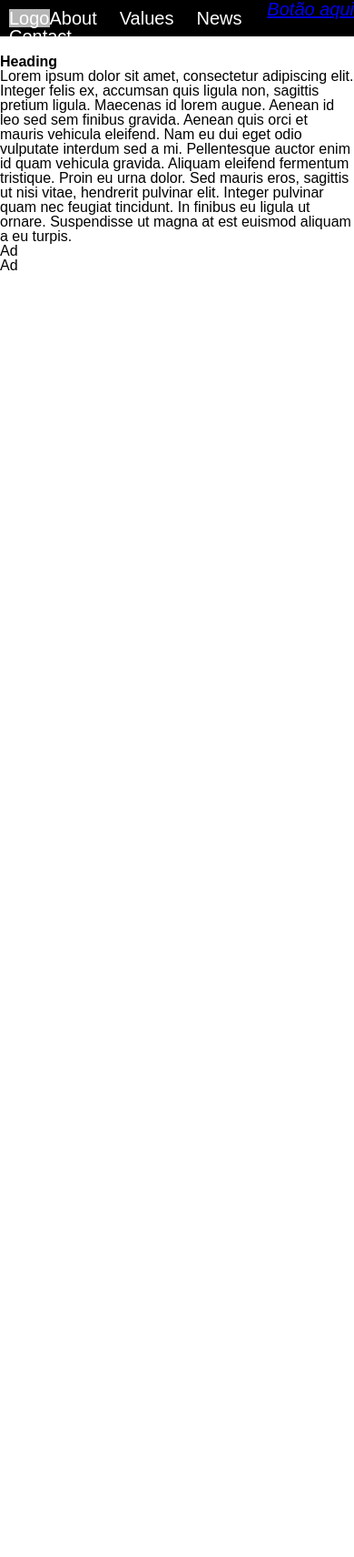
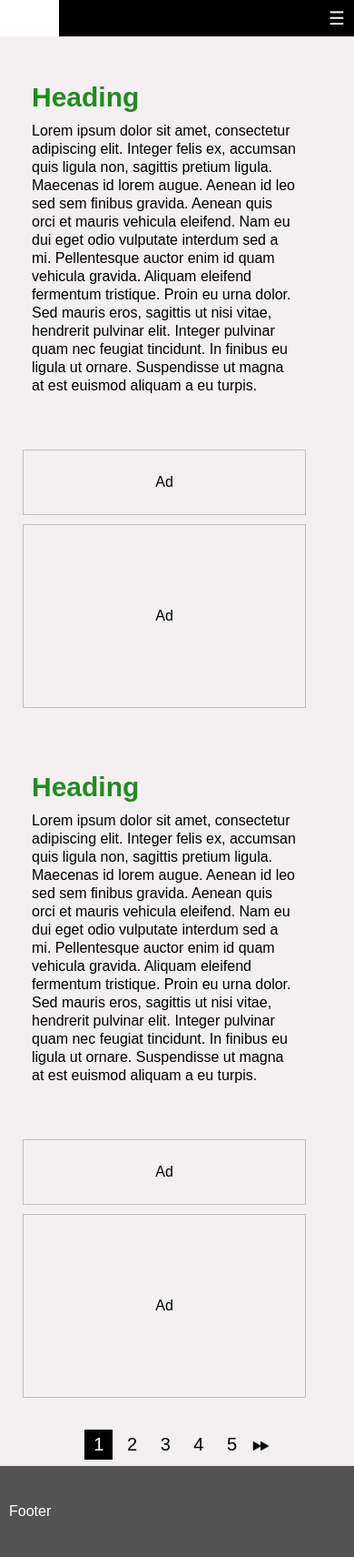
Before and after one commit to guifeliper/Template, a plain HTML site: page index.html in a window 390 px wide. Shown: the whole page at 91% size. Before the commit the page ends 844 px from the top, so only its background shows below. Drawn offline with Linux system fonts and the light colour scheme.

Commit message:
Adding the rest of the page and some responsive design

```diff
--- a/css/style.css
+++ b/css/style.css
@@ -1,9 +1,8 @@
 /*
 Itens que precisam ser feitos:
+
 -Não estou conseguindo deixar o menu com um tamanho de padding adequado e bonito, ele acaba saindo do header
-
 - Não estou conseguindo colocar o toogle menu
-
 - Não estou conseguindo ajudar a lateral, os AD ficam para fora.
 - Como fazer o toogle menu
 
@@ -21,20 +20,22 @@ Itens que precisam ser feitos:
     height: 40px;
     font-size: 20px;
     background-color: #000000;
-    color: #FFFFFF;
 }
-.header .menu {
-    float: left;
-    margin: 10px;
+.header a {
+    text-decoration: none;
+    color: white;
+}
+.header a:hover {
+    background-color: white;
+    color: black;
 }
 
 .header .logo {
-    text-align: center;
     float: left;
     display: inline-block;
     list-style-type: none;
-    background-color: #b5b5b5;
-
+    line-height: 40px;
+    padding: 0 10px;
 }
 
 .header .logo:hover{
@@ -47,7 +48,8 @@ Itens que precisam ser feitos:
     float: left;
     display: inline-block;
     list-style-type: none;
-    margin-right: 25px;
+    line-height: 40px;
+    padding: 0 10px;
 }
 
 .header .itens-menu:hover{
@@ -59,27 +61,42 @@ Itens que precisam ser feitos:
     position: fixed;
     top: 0;
     right: 0;
+    line-height: 40px;
+    padding: 0 10px;
+    color: #FFFFFF;
+    text-decoration: none;
 }
 
-@media only screen and (min-width: 840px){
+#menu-toggle:hover{
+    background-color: #FFFFFF;
+    color:#000000;
+}
+
+.header::after{
+    clear: both;
+    content: '';
+    display: block;
+}
 /* ----- Main -----*/
 .main {
-    display: flex;
     margin-top: 15px;
 }
-.main:after{
+.main::after{
     clear:both;
+    content: '';
+    display: block;
 }
 
 .section::after {
     content: '';
     clear: both;
+    display: block;
 }
 
 /* ----- Content Text -----*/
 .main .text-left{
     float:left;
-    width:60%;
+    width:70%;
     margin-left: 10px;
 }
 
@@ -97,11 +114,10 @@ Itens que precisam ser feitos:
 /* ----- Content ad -----*/
 .main .ad-right{
     float:right;
-    width:30%;
+    width:25%;
     margin: 10px;
 }
-.main .ad-right .ad300x70 {
-    width: 300px;
+.main .ad-right .adSmall {
     height: 70px;
     text-align: center;
     border: 1px #BFBFBF;
@@ -109,8 +125,7 @@ Itens que precisam ser feitos:
     margin-bottom: 10px;
     line-height: 70px;
 }
-.main .ad-right .ad300x200 {
-    width: 300px;
+.main .ad-right .adMid {
     height: 200px;
     text-align: center;
     border: 1px #BFBFBF;
@@ -118,5 +133,90 @@ Itens que precisam ser feitos:
     margin-bottom: 10px;
     line-height: 200px;
 }
+/* ---- nav pages ---- */
+
+
+.page-button{
+    width: 100%;
+    height: 40px;
+    font-size: 20px;
+    text-align: center;
+}
+
+
+.page-button  .itens-page{
+    text-align: center;
+    display: inline-block;
+    list-style-type: none;s
+    line-height: 40px;
+    padding: 5px 10px;
+}
+
+.page-button .itens-page:hover{
+    -ms-transform:scale(1.5,1.5);
+    -webkit-transform:scale(1.5,1.5);
+    -moz-transform:scale(1.5,1.5);
+    -o-transform:scale(1.5,1.5);
+    transform: scale(1.5,1.5);
+    /*usar javascript para apagar atribuir o selected para o hover */
 
 }
+.last-item{
+    background: url(../img/last.png) no-repeat center center;
+    background-size: 20px;
+    max-width:31px;
+    max-height:40px
+}
+.selected{
+    color: #FFFFFF;
+    background-color: #000000;
+}
+/* ----- Footer -----*/
+.footer{
+    background-color: rgba(0, 0, 0, 0.65);
+    width: 100%;
+    height: 100px;
+}
+
+
+.footer p{
+    line-height: 100px;
+    align-content: center;
+    color: #FFFFFF;
+    margin-left: 10px;
+}
+
+
+/* Responsivo */
+@media only screen and (min-width:320px) and (max-width: 600px){
+    body{
+        background-color: rgba(40, 10, 10, 0.06);
+        /*apenas para perceber a mudança */
+    }
+    .menu{
+        display:none;
+    }
+    .main .text-left{
+        float:left;
+        width:80%;
+        margin: 25px;
+        display: inline-block;
+    }
+
+    .main .ad-right{
+        float:left;
+        width:80%;
+        margin: 25px;
+        display: inline-block;
+    }
+
+
+}
+
+@media only screen and (min-width:0px) and (max-width: 320px){
+    body{
+        content: "";
+    }
+    /* colocar todos os elementos ocultos*/
+
+}
--- a/index.html
+++ b/index.html
@@ -6,42 +6,68 @@
         <meta charset="UTF-8">
         <meta name="viewport" content="width=device-width, initial-scale=1">
         <link href="css/style.css" rel="stylesheet">
-        <link href="css/reset-css.css" rel="stylesheet">
+        <!-- é isso? <link href="css/reset-css.css" rel="stylesheet"> -->
+
     </head>
     <body>
         <header>
             <nav class="header">
+                <div class="logo"><a href="#">Logo</a></div>
                 <ul class="menu">
-                    <li class="logo">Logo</li>
-                    <li class="itens-menu">About</li>
-                    <li class="itens-menu">Values</li>
-                    <li class="itens-menu">News</li>
-                    <li class="itens-menu">Contact</li>
+                    <li class="itens-menu"><a href="#">About</a></li>
+                    <li class="itens-menu"><a href="#" >Values</a></li>
+                    <li class="itens-menu"><a href="#">News</a></li>
+                    <li class="itens-menu"><a href="#">Contact</a></li>
                 </ul>
-                 <a id="menu-toggle" href="#" class=""><i> Botão aqui </i></a>
+                <a id="menu-toggle" href="#" class="">☰</a>
             </nav>
         </header>
         <main class="main">
-            <section class="section">
+            <div class="section">
                 <div class="text-left">
-                    <h1 class="big-heading">Heading</h1>
-                    <p class="paragrafo">
+                    <h1>Heading</h1>
+                    <p>
                         Lorem ipsum dolor sit amet, consectetur adipiscing elit. Integer felis ex, accumsan quis ligula non, sagittis pretium ligula. Maecenas id lorem augue. Aenean id leo sed sem finibus gravida. Aenean quis orci et mauris vehicula eleifend. Nam eu dui eget odio vulputate interdum sed a mi. Pellentesque auctor enim id quam vehicula gravida. Aliquam eleifend fermentum tristique. Proin eu urna dolor. Sed mauris eros, sagittis ut nisi vitae, hendrerit pulvinar elit. Integer pulvinar quam nec feugiat tincidunt. In finibus eu ligula ut ornare. Suspendisse ut magna at est euismod aliquam a eu turpis.
                     </p>
                 </div>
 
                 <div class="ad-right">
-                    <div class="ad300x70">Ad</div>
-                    <div class="ad300x200">Ad</div>
+                    <div class="adSmall">Ad</div>
+                    <div class="adMid">Ad</div>
+                </div>
+            </div>
+            <div class="section">
+                <div class="text-left">
+                    <h1>Heading</h1>
+                    <p>
+                        Lorem ipsum dolor sit amet, consectetur adipiscing elit. Integer felis ex, accumsan quis ligula non, sagittis pretium ligula. Maecenas id lorem augue. Aenean id leo sed sem finibus gravida. Aenean quis orci et mauris vehicula eleifend. Nam eu dui eget odio vulputate interdum sed a mi. Pellentesque auctor enim id quam vehicula gravida. Aliquam eleifend fermentum tristique. Proin eu urna dolor. Sed mauris eros, sagittis ut nisi vitae, hendrerit pulvinar elit. Integer pulvinar quam nec feugiat tincidunt. In finibus eu ligula ut ornare. Suspendisse ut magna at est euismod aliquam a eu turpis.
+                    </p>
                 </div>
 
+                <div class="ad-right">
+                    <div class="adSmall">Ad</div>
+                    <div class="adMid">Ad</div>
+                </div>
+            </div>
 
-            </section>
-            <div class="">
+
+
+            <div>
+                <nav class="page-button">
+                    <ul>
+                        <li class="itens-page selected"> 1</li>
+                        <li class="itens-page"> 2</li>
+                        <li class="itens-page"> 3</li>
+                        <li class="itens-page"> 4</li>
+                        <li class="itens-page"> 5</li>
+                        <li class="itens-page last-item"> </li>
+                    </ul>
+                </nav>
             </div>
         </main>
-        <footer>
 
+        <footer class="footer">
+            <p class="">Footer</p>
         </footer>
     </body>
 
```
Also changed, not shown: img/last.png (added).
